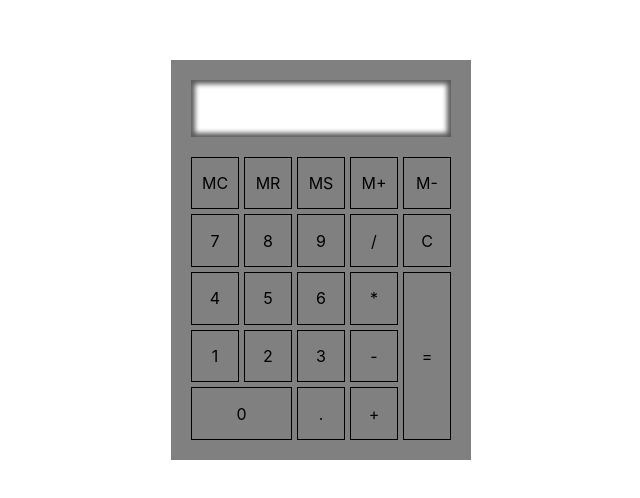
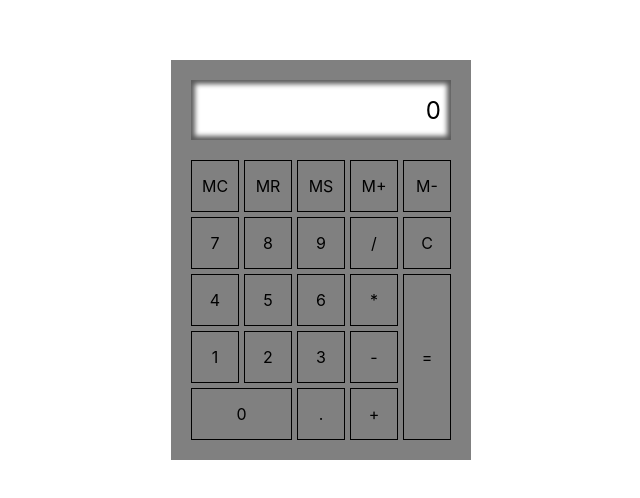
Before and after one commit to rick99gtp/react-calculator, a React (Create React App) app: page / in a window 1280 px wide. Shown: the part 140-638 px from the top of the page, without its empty margins (319-959 px from the left). Built offline with nearby package versions, Linux system fonts and the light colour scheme.

Commit message:
added useState constants and added to Keypad component

```diff
--- a/src/components/Button.css
+++ b/src/components/Button.css
@@ -3,6 +3,8 @@
   display: flex;
   justify-content: center;
   align-items: center;
+  transition: .4s ease-in-out;
+  cursor: pointer;
 }
 
 .btn:nth-child(20) {
@@ -13,3 +15,26 @@
   grid-row: 3/6;
   grid-column: 5;
 }
+/*
+.btn:nth-child(n + 6):nth-child(-n + 8),
+.btn:nth-child(n + 11):nth-child(-n + 13),
+.btn:nth-child(n + 16):nth-child(-n + 18),
+.btn:nth-child(20) {
+  background-color: red;
+}
+
+.btn:nth-child(n + 1):nth-child(-n + 5) {
+  background-color: green;
+}
+
+.btn:nth-child(9),
+.btn:nth-child(14),
+.btn:nth-child(19),
+.btn:nth-child(22) {
+  background-color: pink;
+}
+
+.btn:hover ~ .btn {
+    background-color: blue;
+    color: #fff;
+} */
--- a/src/components/Button.js
+++ b/src/components/Button.js
@@ -2,7 +2,7 @@ import './Button.css';
 
 const Button = (props) => {
     return (
-        <div className='btn'>
+        <div className='btn' name={props.value}>
             {props.value}
         </div>
     )
--- a/src/components/Calculator.js
+++ b/src/components/Calculator.js
@@ -1,15 +1,31 @@
-import './Calculator.css';
-import './Display.css';
-import Display from './Display';
-import Keypad from './Keypad';
+import "./Calculator.css";
+import "./Display.css";
+import Display from "./Display";
+import Keypad from "./Keypad";
+import { useState } from "react";
 
 const Calculator = () => {
-    return (
-        <div className='calculator-container'>
-            <Display />
-            <Keypad />
-        </div>
-    )
+  const [display, setDisplay] = useState("0");
+  const [prevValue, setPrevValue] = useState("");
+  const [curValue, setCurValue] = useState("");
+  const [curOperand, setCurOperand] = useState("");
+
+  const changePrevValue = val => setPrevValue(val);
+  const changeCurValue = val => setCurValue(val);
+  const changeCurOperand = val => setCurOperand(val);
+  const changeDisplay = () => setDisplay(`${prevValue} ${curOperand} ${curValue}`);
+
+  return (
+    <div className="calculator-container">
+      <Display display={display} />
+      <Keypad
+        changePrevValue={changePrevValue}
+        changeCurValue={changeCurValue}
+        changeCurOperand={changeCurOperand}
+        changeDisplay={changeDisplay}
+      />
+    </div>
+  );
 };
 
 export default Calculator;
--- a/src/components/Display.css
+++ b/src/components/Display.css
@@ -4,4 +4,9 @@
     height: 20%;
     box-shadow: 0px 0px 5px 4px inset rgba(0, 0, 0, .65);
     margin-bottom: 20px;
+    padding: 10px;
+    display: flex;
+    align-items: center;
+    justify-content: flex-end;
+    font-size: 1.5rem;
 }
--- a/src/components/Display.js
+++ b/src/components/Display.js
@@ -1,9 +1,9 @@
 import './Display.css';
 
-const Display = () => {
+const Display = (props) => {
     return (
         <div className='display'>
-
+            {props.display}
         </div>
     )
 };
```
Lines whose indentation alone changed are shown as unchanged.
